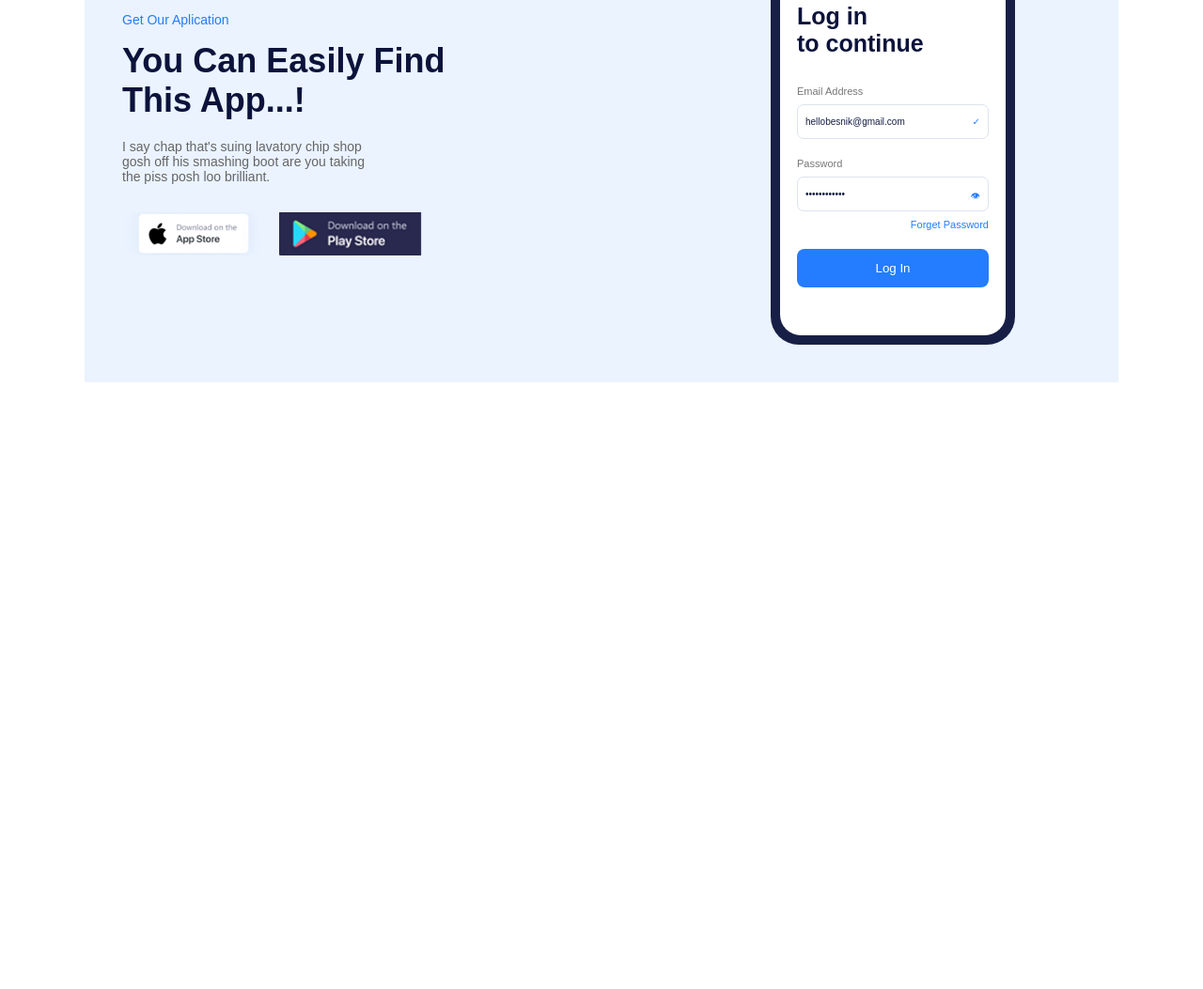
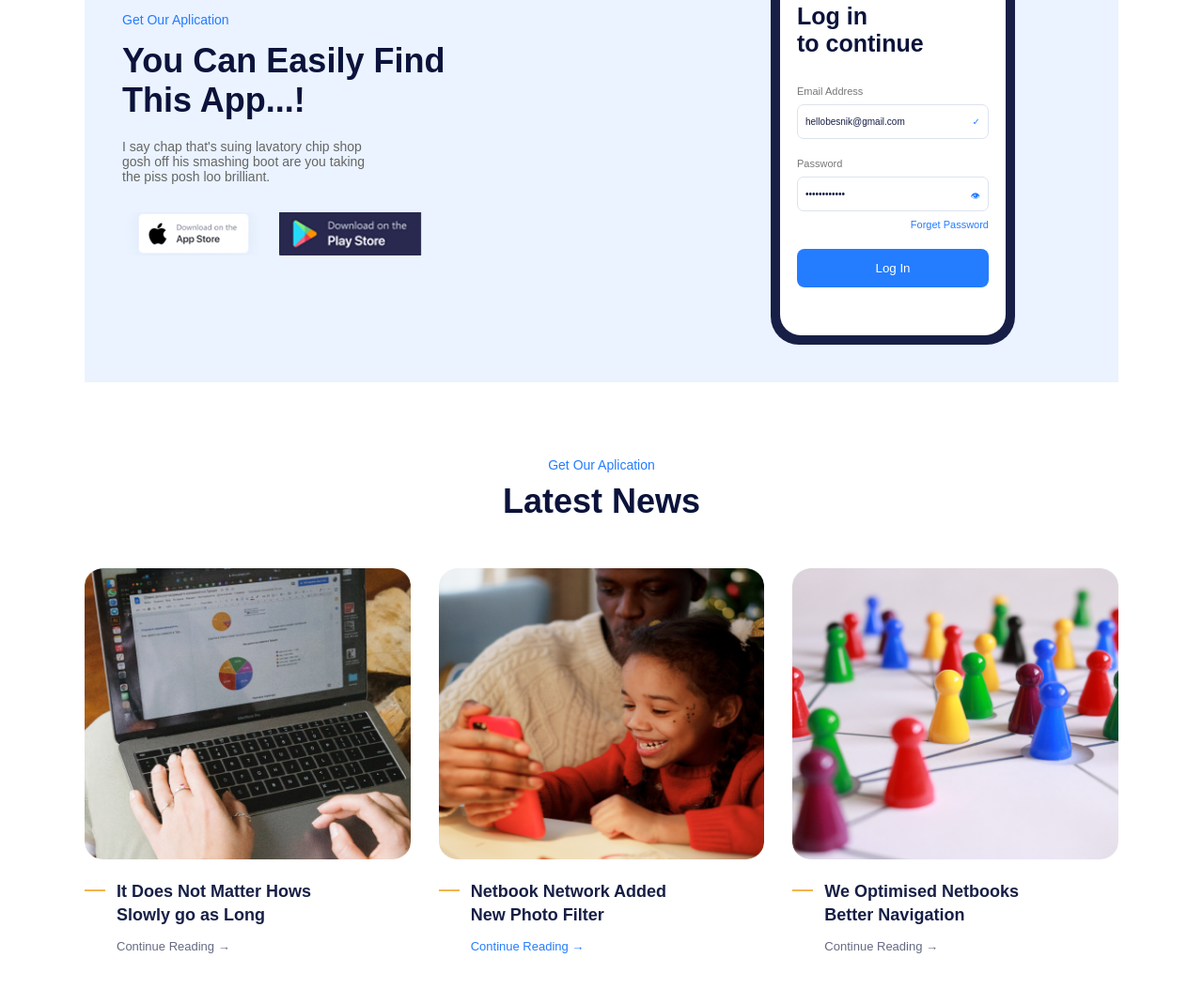
Before and after one commit to muhammmad3456aliev-maker/Home-Work3, a plain HTML site: page index.html in a window 1280 px wide. Shown: the part 3252-4305 px from the top of the page at 94% size. Before the commit the page ends 3739 px from the top, so only its background shows below. Drawn offline with Linux system fonts and the light colour scheme.

Commit message:
first commit

```diff
--- a/index.html
+++ b/index.html
@@ -282,5 +282,52 @@
     </div>
 </div>
 
+<div class="section7">
+    <div class="head7">
+        <p class="p7">Get Our Aplication</p>
+        <h2>Latest News</h2>
+    </div>
+
+    <div class="cards7">
+        <div class="card7">
+            <div class="img7">
+                <img src="./image/Image (27).png" alt="">
+            </div>
+            <div class="info7">
+                <div class="title7">
+                    <span></span>
+                    <h3>It Does Not Matter Hows<br>Slowly go as Long</h3>
+                </div>
+                <p class="link7">Continue Reading →</p>
+            </div>
+        </div>
+        <div class="card7">
+            <div class="img7">
+                <img src="./image/Image (28).png" alt="">
+            </div>
+            <div class="info7">
+                <div class="title7">
+                    <span></span>
+                    <h3>Netbook Network Added<br>New Photo Filter</h3>
+                </div>
+                <p class="link7 active7">Continue Reading →</p>
+            </div>
+        </div>
+
+        <div class="card7">
+            <div class="img7">
+                <img src="./image/Image (29).png" alt="">
+            </div>
+            <div class="info7">
+                <div class="title7">
+                    <span></span>
+                    <h3>We Optimised Netbooks<br>Better Navigation</h3>
+                </div>
+                <p class="link7">Continue Reading →</p>
+            </div>
+        </div>
+    </div>
+</div>
+
 </body>
 </html>
--- a/style.css
+++ b/style.css
@@ -681,3 +681,78 @@ body {
     border: none;
     border-radius: 8px;
 }
+
+.section7 {
+    width: 1100px;
+    margin: 80px auto;
+    font-family: Arial, sans-serif;
+}
+
+.head7 {
+    text-align: center;
+    margin-bottom: 50px;
+}
+
+.p7 {
+    color: #247cff;
+    font-size: 14px;
+    margin-bottom: 10px;
+}
+
+.head7 h2 {
+    color: #0b133b;
+    font-size: 36px;
+}
+
+.cards7 {
+    display: flex;
+    justify-content: space-between;
+    gap: 30px;
+}
+
+.card7 {
+    width: 32%;
+}
+
+.img7 {
+    width: 100%;
+    height: 310px;
+    border-radius: 18px;
+    margin-bottom: 22px;
+}
+
+.img7 img {
+    width: 100%;
+    height: 100%;
+    border-radius: 18px;
+}
+
+.title7 {
+    display: flex;
+    align-items: flex-start;
+    gap: 12px;
+    margin-bottom: 12px;
+}
+
+.title7 span {
+    width: 22px;
+    height: 2px;
+    background: #f4b44c;
+    margin-top: 10px;
+}
+
+.title7 h3 {
+    color: #171f46;
+    font-size: 18px;
+    line-height: 1.4;
+}
+
+.link7 {
+    padding-left: 34px;
+    color: #656a83;
+    font-size: 13px;
+}
+
+.link7.active7 {
+    color: #247cff;
+}
```
Also changed, not shown: image/Image (27).png (added), image/Image (28).png (added), image/Image (29).png (added).
